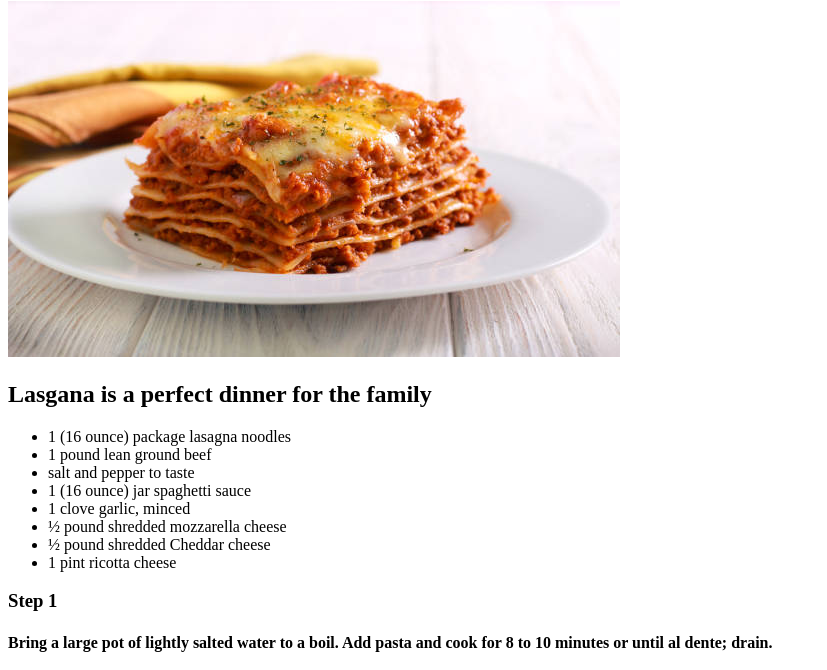
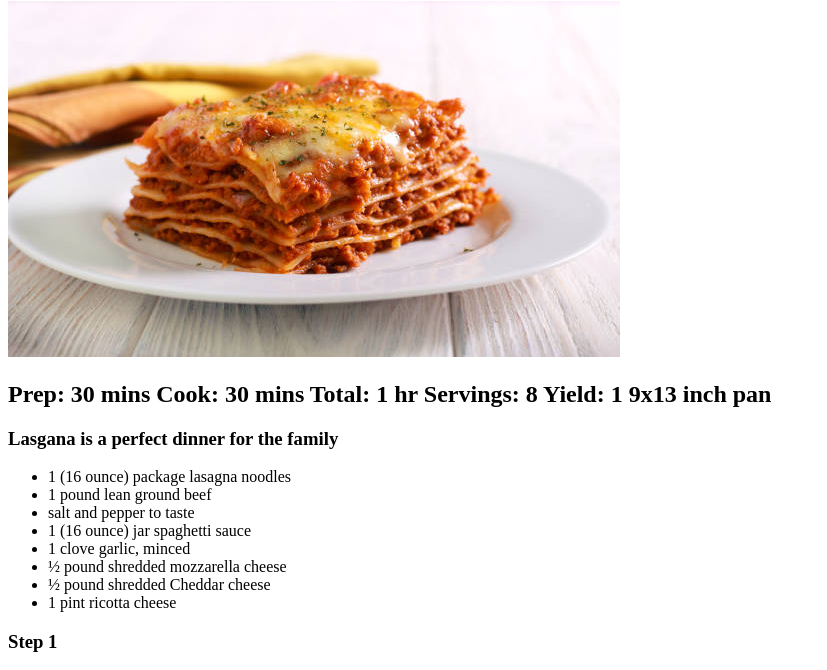
Before and after one commit to kingbosswtf/odin-recipes, a plain HTML site: page lasagna.html in a window 1280 px wide. Shown: the part 113-783 px from the top of the page, without its empty margins (0-827 px from the left). Drawn offline with Linux system fonts and the light colour scheme.

Commit message:
more info added

```diff
--- a/lasagna.html
+++ b/lasagna.html
@@ -12,7 +12,18 @@
    </ul>
    <h1>Lasagna Recipes</h1>
    <img src="lasagna.jpg">
-   <h2>Lasgana is a perfect dinner for the family</h2>
+   <!--Adding Nutrition info-->
+   <h2>Prep:
+      30 mins
+      Cook:
+      30 mins
+      Total:
+      1 hr
+      Servings:
+      8
+      Yield:
+      1 9x13 inch pan</h2>
+   <h3>Lasgana is a perfect dinner for the family</h3>
    <ul>
       <li>1 (16 ounce) package lasagna noodles</li>
       <li>1 pound lean ground beef  </li>
```
Also changed, not shown: cookies.html (+1 -4 lines), food.html (+1 -1 lines).
